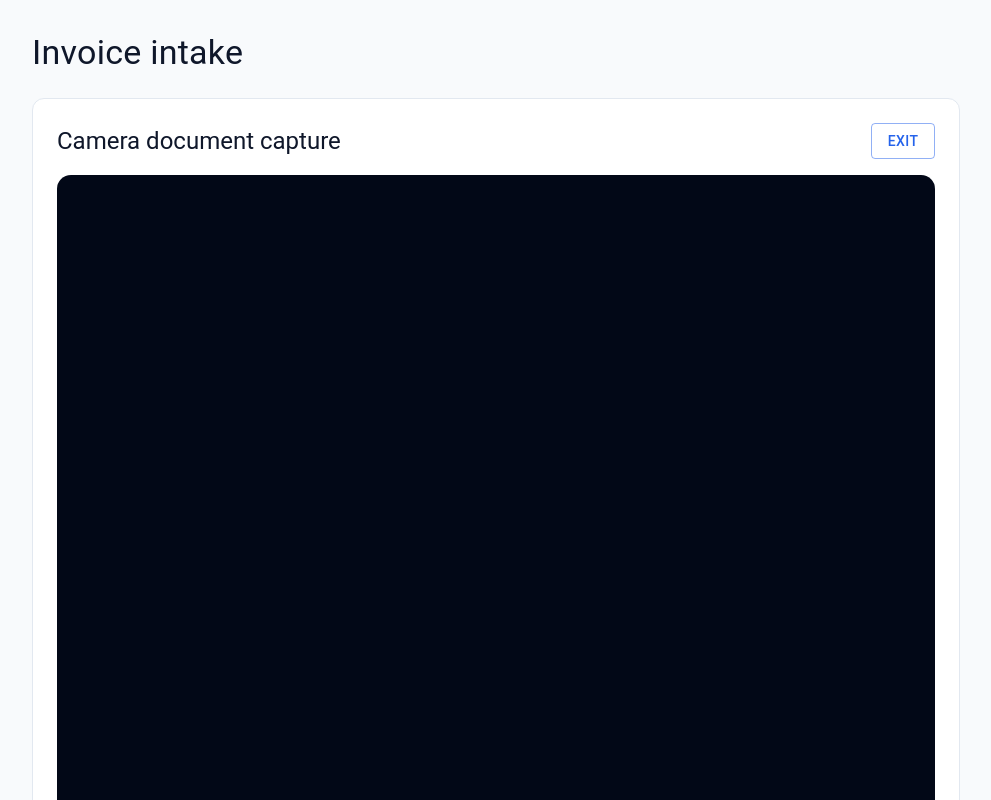
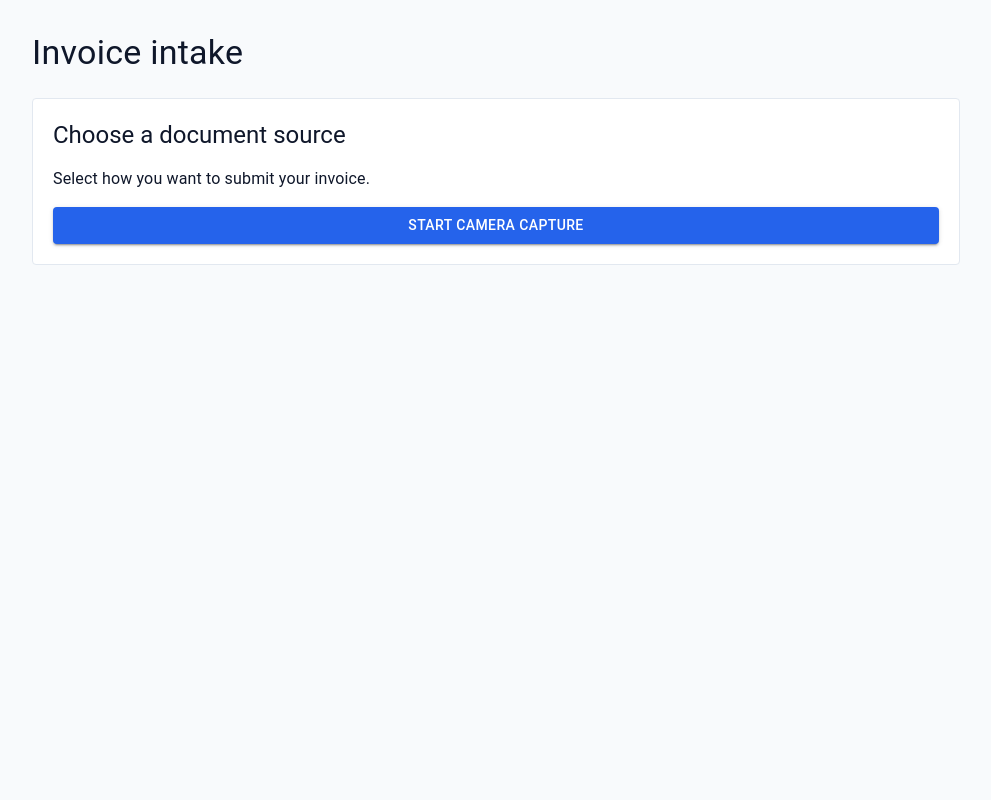
Before and after one commit to atmichael/smu-igd-ilp-2026, a React (Vite) app in the folder src/client/web/: page / in a window 1280 px wide. Shown: the top 800 px of the page, without its empty margins (144-1135 px from the left). Built offline with nearby package versions, Linux system fonts and the light colour scheme.

Commit message:
fix: amend user flow for camera capture

```diff
--- a/src/client/web/src/App.tsx
+++ b/src/client/web/src/App.tsx
@@ -1,5 +1,5 @@
 import { useState } from 'react'
-import { Paper, Stack, Typography } from '@mui/material'
+import { Button, Paper, Stack, Typography } from '@mui/material'
 import { CameraCapture } from './features/camera-capture/CameraCapture'
 import { submitSourceDocument } from './features/camera-capture/source-document-api'
 import './App.css'
@@ -8,6 +8,7 @@ function App() {
   const [submittedSourceDocument, setSubmittedSourceDocument] = useState<
     { sourceDocumentId: string; source: string; pageCount: number; status: string } | null
   >()
+  const [showCameraCapture, setShowCameraCapture] = useState(false)
 
   return (
     <main className="app-shell">
@@ -17,8 +18,10 @@ function App() {
         </Typography>
 
         {!submittedSourceDocument ? (
+          showCameraCapture ? (
             <CameraCapture
-            onExit={() => {}}
+              autoStart
+              onExit={() => setShowCameraCapture(false)}
               onSubmit={async (request) => {
                 const result = await submitSourceDocument(request)
                 setSubmittedSourceDocument(result)
@@ -27,12 +30,39 @@ function App() {
             />
           ) : (
             <Paper elevation={0} className="app-shell__confirmation">
+              <Stack spacing={2}>
+                <Typography variant="h5" component="h2">
+                  Choose a document source
+                </Typography>
+                <Typography>Select how you want to submit your invoice.</Typography>
+                <Button
+                  variant="contained"
+                  onClick={() => {
+                    setShowCameraCapture(true)
+                  }}
+                >
+                  Start camera capture
+                </Button>
+              </Stack>
+            </Paper>
+          )
+        ) : (
+          <Paper elevation={0} className="app-shell__confirmation">
             <Stack spacing={1}>
               <Typography variant="h5" component="h2">
-                Capture submitted
+                Document submitted
               </Typography>
               <Typography>Source document ID: {submittedSourceDocument.sourceDocumentId}</Typography>
               <Typography>Status: {submittedSourceDocument.status}</Typography>
+              <Button
+                variant="contained"
+                onClick={() => {
+                  setSubmittedSourceDocument(null)
+                  setShowCameraCapture(false)
+                }}
+              >
+                Back to source selection
+              </Button>
             </Stack>
           </Paper>
         )}
--- a/src/client/web/src/features/camera-capture/CameraCapture.tsx
+++ b/src/client/web/src/features/camera-capture/CameraCapture.tsx
@@ -19,6 +19,7 @@ import { submitSourceDocument, type SourceDocumentResponse } from './source-docu
 import './CameraCapture.css'
 
 interface CameraCaptureProps {
+  autoStart?: boolean
   startCamera?: () => Promise<MediaStream>
   onExit: () => void
   onSubmit?: (
@@ -27,6 +28,7 @@ interface CameraCaptureProps {
 }
 
 export function CameraCapture({
+  autoStart = false,
   startCamera,
   onExit,
   onSubmit = async (request) => submitSourceDocument(request),
@@ -54,6 +56,12 @@ export function CameraCapture({
       }
     }
   }, [])
+
+  useEffect(() => {
+    if (autoStart && session.state === 'idle') {
+      void startCapture()
+    }
+  }, [autoStart, session.state])
 
   useEffect(() => {
     if (session.state === 'liveCapture' && videoRef.current && streamRef.current) {
```
Also changed, not shown: 1 other file (tests, documents, lock files or other folders). Lines whose indentation alone changed are shown as unchanged.
